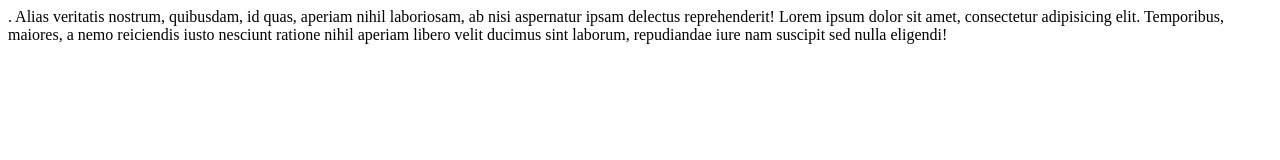
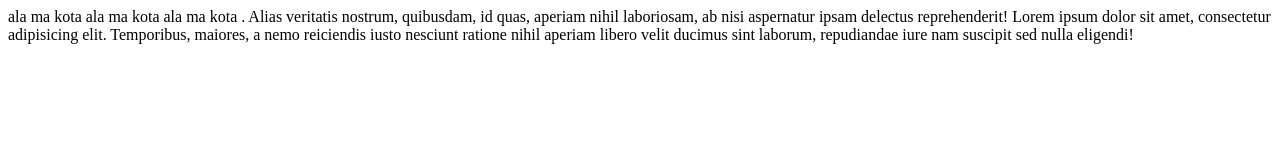
Before and after one commit to monika-and/akademia108, a plain HTML site: page index.html in a window 1280 px wide. Drawn offline with Linux system fonts and the light colour scheme.

Commit message:
dodanie Ala ma kota

```diff
--- a/index.html
+++ b/index.html
@@ -5,6 +5,10 @@
     <title>GIT ćwiczenia</title>
 </head>
 <body>
+  ala ma kota
+  ala ma kota
+  ala ma kota
+
    . Alias veritatis nostrum, quibusdam, id quas, aperiam nihil laboriosam, ab nisi aspernatur ipsam delectus reprehenderit!
 
    Lorem ipsum dolor sit amet, consectetur adipisicing elit. Temporibus, maiores, a nemo reiciendis iusto nesciunt ratione nihil aperiam libero velit ducimus sint laborum, repudiandae iure nam suscipit sed nulla eligendi!
```
